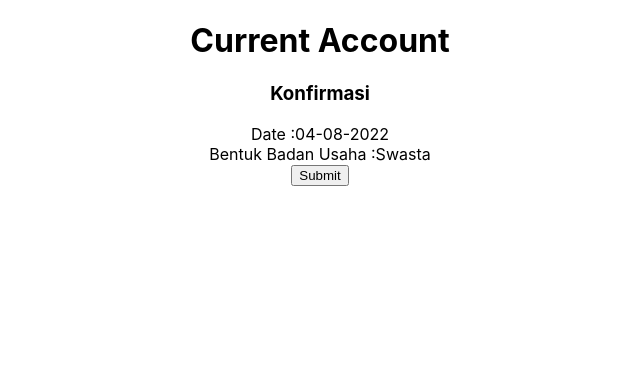
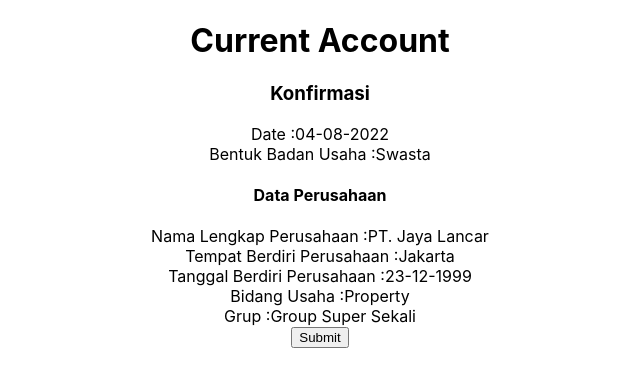
Before and after one commit to DeppaTori/current-account, a React (Create React App) app: page /confirmation in a window 1280 px wide. Shown: the top 386 px of the page, without its empty margins (320-960 px from the left). Built offline with nearby package versions, Linux system fonts and the light colour scheme.

Commit message:
add data perusahaan on confirmation page

```diff
--- /dev/null
+++ b/src/components/confirmation/DataPerusahaan.js
@@ -0,0 +1,27 @@
+export const DataPerusahaan = ({ data }) => {
+  return (
+    <>
+      <h4>Data Perusahaan</h4>
+      <div>
+        <span>Nama Lengkap Perusahaan :</span>
+        <span>{data.nama}</span>
+      </div>
+      <div>
+        <span>Tempat Berdiri Perusahaan :</span>
+        <span>{data.tempatBerdiri}</span>
+      </div>
+      <div>
+        <span>Tanggal Berdiri Perusahaan :</span>
+        <span>{data.tanggalBediri}</span>
+      </div>
+      <div>
+        <span>Bidang Usaha :</span>
+        <span>{data.bidang}</span>
+      </div>
+      <div>
+        <span>Grup :</span>
+        <span>{data.group}</span>
+      </div>
+    </>
+  );
+};
--- a/src/constants.js
+++ b/src/constants.js
@@ -16,4 +16,11 @@ export const confirmationData = {
     date: "04-08-2022",
     bentukBadanUsaha: "Swasta",
   },
+  dataPerusahaan: {
+    nama: "PT. Jaya Lancar",
+    tempatBerdiri: "Jakarta",
+    tanggalBediri: "23-12-1999",
+    bidang: "Property",
+    group: "Group Super Sekali",
+  },
 };
--- a/src/pages/Confirmation.js
+++ b/src/pages/Confirmation.js
@@ -1,12 +1,14 @@
+import { DataPerusahaan } from "../components/confirmation/DataPerusahaan";
 import { Header } from "../components/confirmation/Header";
 import { confirmationData } from "../constants";
 
 export const Confirmation = () => {
-  const { header } = confirmationData;
+  const { header, dataPerusahaan } = confirmationData;
   return (
     <>
       <h3>Konfirmasi</h3>
       <Header data={header} />
+      <DataPerusahaan data={dataPerusahaan} />
       <button>Submit</button>
     </>
   );
```
Also changed, not shown: 1 other file (tests, documents, lock files or other folders).
